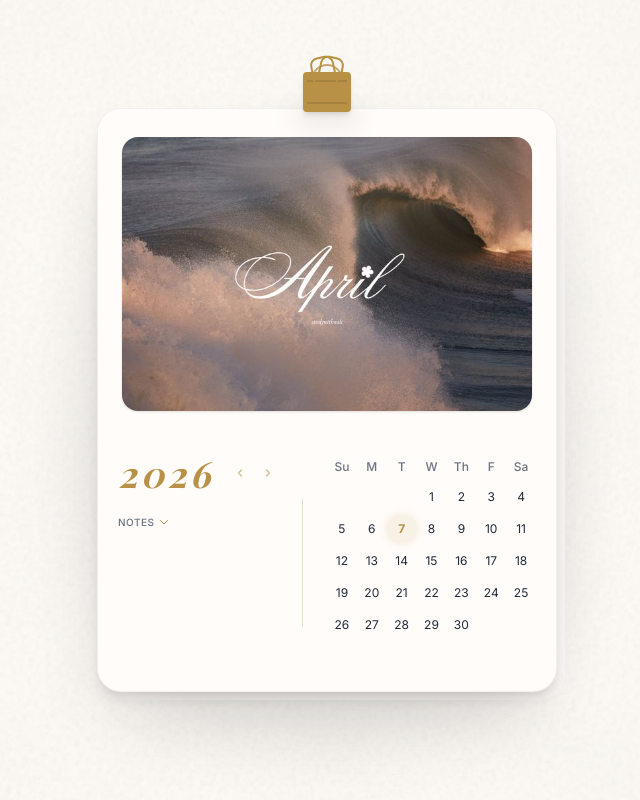
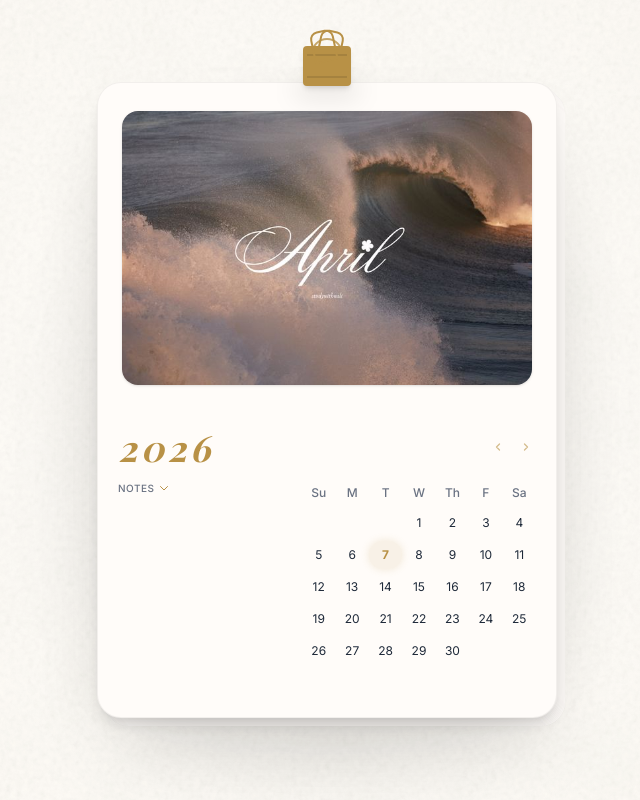
Before and after one commit to anjjcodes/Interactive-Calender, a Next.js app in the folder calendar/: page / in a window 1280 px wide. Shown: the whole page, without its empty margins (313-953 px from the left). Built offline with nearby package versions, Linux system fonts and the light colour scheme; a web font is replaced by a local one.

Commit message:
Update Calendar.tsx

```diff
--- a/calendar/components/calendar/Calendar.tsx
+++ b/calendar/components/calendar/Calendar.tsx
@@ -261,10 +261,10 @@ export const Calendar = () => {
                     </div>
 
 
-                    <div className="p-4 sm:p-5 flex flex-col sm:flex-row gap-2 sm:gap-6 sm:items-stretch sm:h-auto">
+                    <div className="p-4 sm:p-5 flex flex-col sm:h-auto overflow-hidden">
 
-                        <div className="w-full sm:w-[160px] shrink-0 flex flex-col justify-start">
-                            <div className="flex items-center justify-between mb-2">
+                        {/* 1. Header: Year & Navigation (Always Top) */}
+                        <div className="flex items-center justify-between mb-4">
                             <span className="font-serif text-3xl sm:text-4xl text-gold font-bold tracking-widest italic leading-none">{year}</span>
                             <div className="flex gap-2">
                                 <button
@@ -283,7 +283,13 @@ export const Calendar = () => {
                                 </button>
                             </div>
                         </div>
-                            <div className="mt-4 flex flex-col min-h-[140px]">
+
+                        {/* 2. Main Content: Swaps order on mobile (Grid above Notes) */}
+                        <div className="flex flex-col-reverse sm:flex-row gap-4 sm:gap-6 sm:items-stretch h-full">
+
+                            {/* Notes Sidebar (Below on mobile, Left on desktop) */}
+                            <div className="w-full sm:w-[160px] shrink-0 flex flex-col justify-start">
+                                <div className="flex flex-col flex-1 min-h-[140px]">
                                     <div
                                         className={`flex items-center justify-between mb-2 ${!isNotesOpen ? 'cursor-pointer hover:opacity-80' : ''}`}
                                         onClick={() => !isNotesOpen && setIsNotesOpen(true)}
@@ -359,10 +365,7 @@ export const Calendar = () => {
                         </div>
 
 
-                        <div className="hidden sm:block w-px h-32 bg-gold/30 self-center" />
-                        <div className="sm:hidden w-full h-px bg-gold/30 my-1" />
-
-
+                            {/* Calendar Grid (Above on mobile, Right on desktop) */}
                             <div className="flex-1">
                                 <CalendarGrid
                                     month={month}
@@ -375,6 +378,7 @@ export const Calendar = () => {
                             </div>
                         </div>
                     </div>
+                </div>
 
 
                 <div className="absolute top-0 bottom-0 -left-4 -right-4 bg-black/5 -z-10 blur-2xl rounded-full translate-y-12" />
```
Lines whose indentation alone changed are shown as unchanged.
